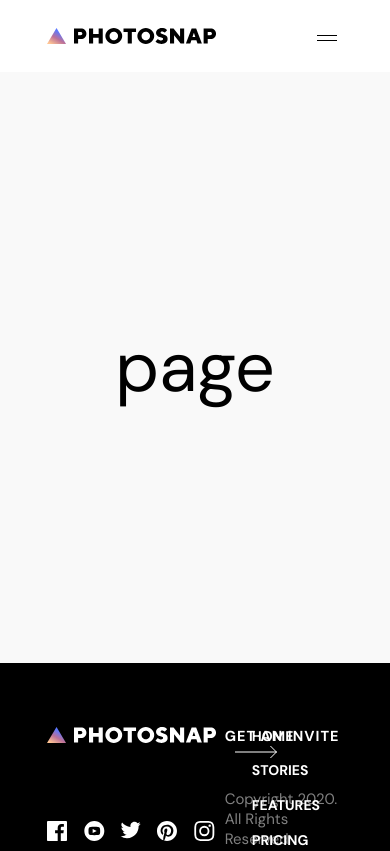
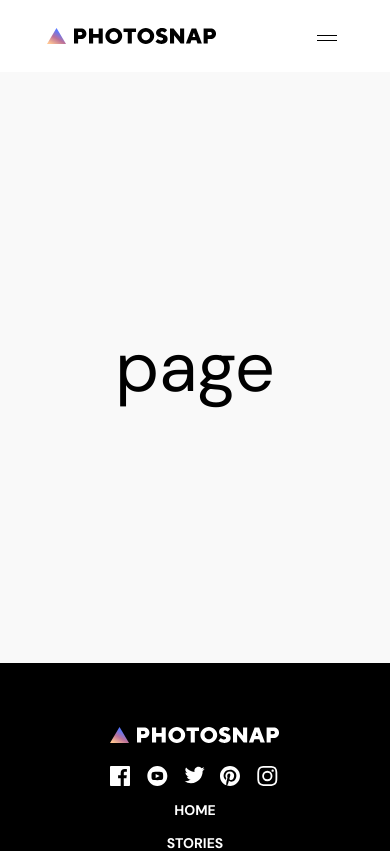
Before and after one commit to TiagoDiass/photosnap_website, a Next.js app: page / in a window 390 px wide. Shown: the top 851 px of the page. Built offline with nearby package versions, Linux system fonts and the light colour scheme.

Commit message:
responsive footer done

```diff
--- a/components/Footer/Footer.elements.js
+++ b/components/Footer/Footer.elements.js
@@ -6,6 +6,10 @@
   display: flex;
   justify-content: center;
   background-color: ${({ theme }) => theme.colors.black};
+
+  @media screen and (max-width: 768px) {
+    height: 50rem;
+  }
 `;
 
 export const FooterContent = styled.div`
@@ -16,6 +20,11 @@
 
   display: flex;
   justify-content: space-between;
+
+  @media screen and (max-width: 768px) {
+    flex-direction: column;
+    align-items: center;
+  }
 `;
 
 export const LeftBlockFooter = styled.div`
@@ -29,6 +38,16 @@
   grid-template-columns: 1fr 1fr;
   column-gap: 3.5rem;
   grid-template-rows: 1fr;
+
+  @media screen and (max-width: 768px) {
+    display: flex;
+    flex-direction: column;
+    align-items: center;
+
+    svg {
+      margin-bottom: 2rem;
+    }
+  }
 `;
 
 export const LogoAndSocialMediaBlock = styled.div`
@@ -69,6 +88,16 @@
       opacity: 0.5;
     }
   }
+
+  @media screen and (max-width: 768px) {
+    margin-top: 1.5rem;
+    row-gap: 1.5rem;
+    align-items: center;
+
+    li {
+      font-size: 1.4rem;
+    }
+  }
 `;
 
 export const RightBlockFooter = styled.div`
@@ -77,6 +106,13 @@
   flex-direction: column;
   justify-content: space-between;
   align-items: flex-end;
+
+  @media screen and (max-width: 768px) {
+    display: flex;
+    flex-direction: column;
+    align-items: center;
+    row-gap: 2rem;
+  }
 `;
 
 export const GetAnInviteAction = styled.a`
@@ -102,4 +138,8 @@
   color: ${({ theme }) => theme.colors.white};
   opacity: 0.5;
   font-size: 1.5rem;
+
+  @media screen and (max-width: 768px) {
+    text-align: center;
+  }
 `;
```
